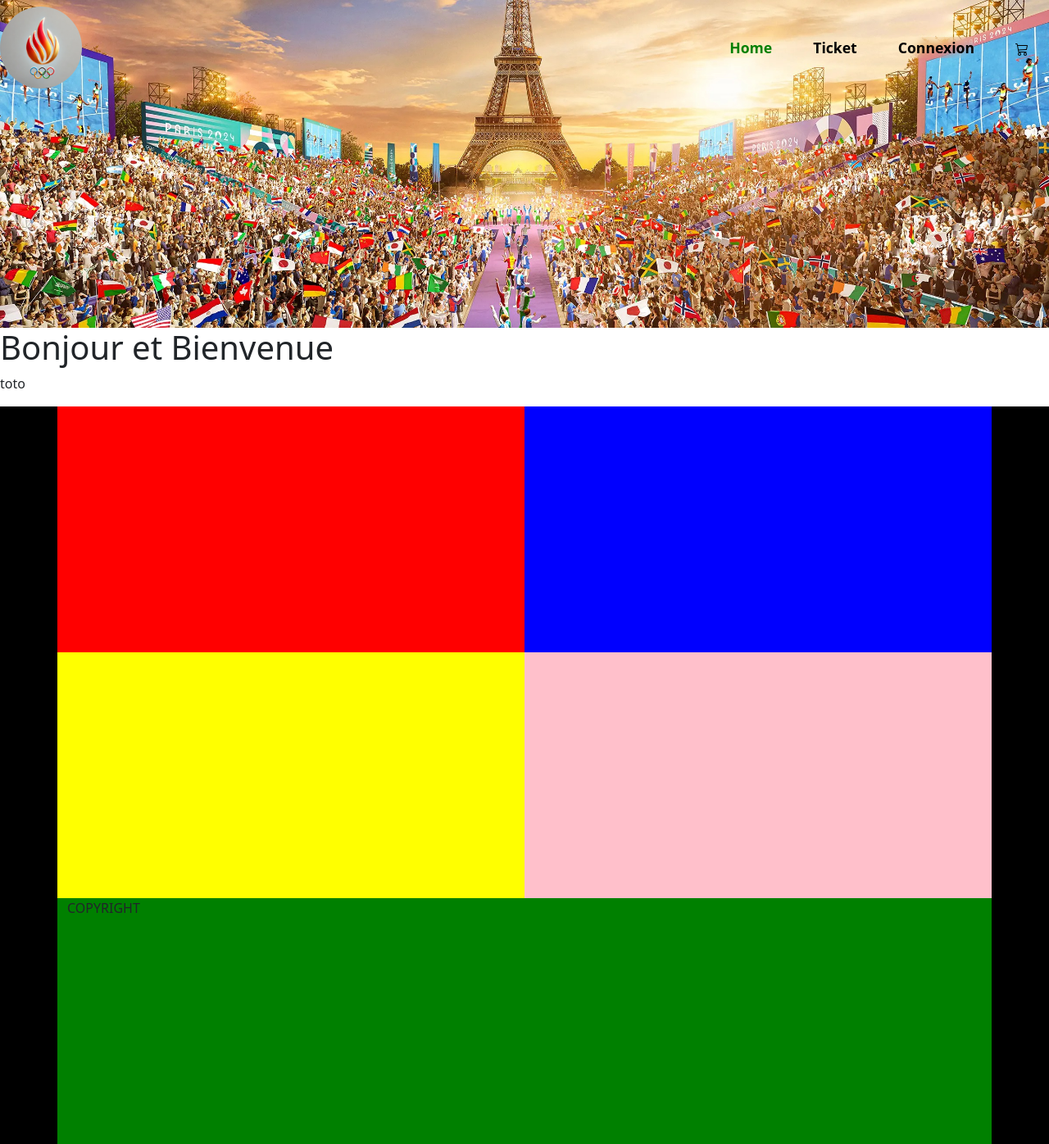
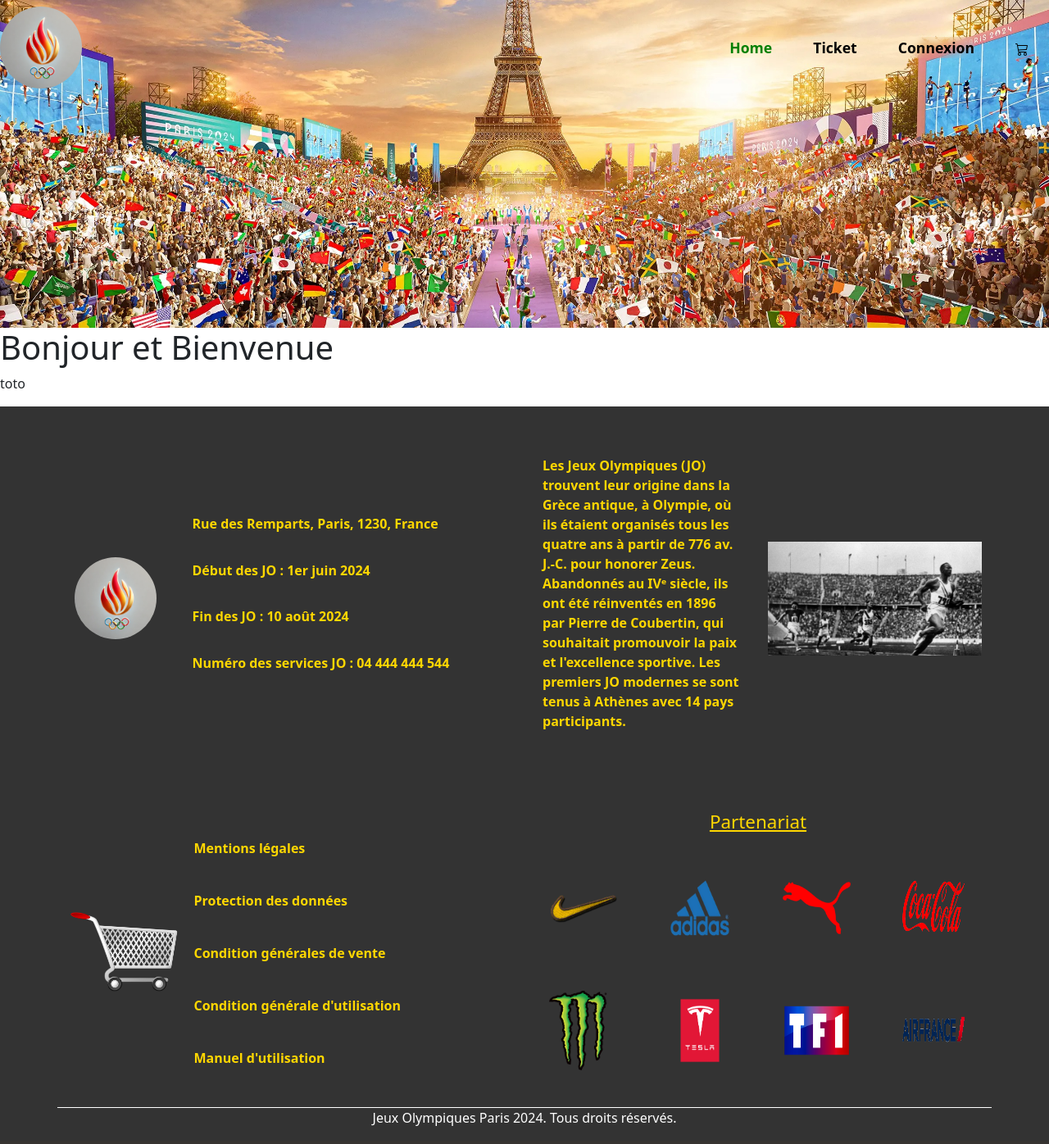
Before and after one commit to marca95/JO, a Django app: page / in a window 1280 px wide. Shown: the whole page at 82% size. After the commit the page ends 1374 px from the top, so only its background shows below. Run offline with Django 5.2, Linux system fonts and the light colour scheme.

Commit message:
design footer

```diff
--- a/sports/static/css/footer.css
+++ b/sports/static/css/footer.css
@@ -1,42 +1,111 @@
 footer {
   height: 100%;
   max-width: 100%;
-  background-color: black;
+  background-color: rgba(0, 0, 0, 0.8);
   display: flex;
   justify-content: center;
-  align-items: center;
+  align-content: center;
 }
 
-/* .row {
-  height: 200px;
-  align-content: center;
+.container {
+  padding-top: 50px;
+}
+
+.first_row{
+  margin-bottom: 60px;
+}
+
+section {
+  height: auto;
+  /* A REDEFINIR EN FONCTION DES TAILLES  */
+}
+
+.first_section {
+  height: 100%;
+  display: flex;
+  align-items: center;
+  justify-content: center;
+}
+
+.centring {
   display: flex;
   justify-content: center;
-  align-items: center;
-} */
-
-.presentation {
-  height: 300px;
-  background-color: red;
 }
 
-.history {
-  height: 300px;
-  background-color: blue;
+.main_logo{
+  width: 100px;
+  border-radius: 50%;
 }
 
-.condition {
-  height: 300px;
-  background-color: yellow;
+.address p {
+  margin-bottom: 0.8rem;
+  color: gold;
+  font-weight: 600;
+  padding: 10px;
+}
+
+.img_history {
+  width: 100%;
+}
+
+.condition{
+  display: flex;
+  flex-direction: column;
+  align-items: flex-start;
+}
+
+.condition a {
+  display: block;
+  position: relative;
+  text-decoration: none;
+  color: gold;
+  font-weight: 600;
+  margin: 20px 12px;
+}
+
+.condition a::before {
+  content: '';
+  position: absolute;
+  bottom: -1px;
+  left: 0;
+  width: 0%;
+  height: 1px;
+  background-color: gold;
+  transition: all 0.8s ;
+}
+
+.condition a:hover::before {
+  width: 100%;
+}
+
+.cart {
+  width: 150px;
 }
 
 .partner {
-  height: 300px;
-  background-color: pink;
+  padding: 15px;
+}
+
+.partner h5 {
+  text-transform: capitalize;
+  text-decoration: underline;
+  font-size: 1.4rem;
+  text-align: center;
+  color: gold;
+  margin-bottom: 20px;
+}
+
+.partner .row .partenership{
+  padding: 30px;
 }
 
 .copyright {
-  height: 300px;
+  height: auto;
   width: 100%;
-  background-color: green;
+  border-top: 1px solid white;
 }
+
+.copyright p {
+  color: white;
+  text-align: center;
+}
--- a/sports/static/css/header.css
+++ b/sports/static/css/header.css
@@ -1,6 +1,6 @@
 header {
   height: 400px;
-  width: 100vw;
+  max-width: 100%;
   background-image: url('../img/jo1.jpg');
   background-size: cover;
   background-repeat: no-repeat;
--- a/sports/templates/footer.html
+++ b/sports/templates/footer.html
@@ -1,24 +1,64 @@
 <footer>
   <div class="container">
-    <div class="row">
+    <div class="row first_row">
       <section class="col-6 presentation">
-
+        <div class="row first_section">
+          <div class="col-3 centring">
+            <img src="../static/img/icon.webp" alt="Flamme Olympique" class="main_logo">
+          </div>
+          <div class="col-9 address">
+            <p>Rue des Remparts, Paris, 1230, France</p>
+            <p>Début des JO : 1er juin 2024</p>
+            <p>Fin des JO : 10 août 2024</p>
+            <p>Numéro des services JO : 04 444 444 544</p>
+          </div>
+        </div>
       </section>
       <section class="col-6 history">
-
+        <div class="row first_section">
+          <div class="col-6 address">
+            <p>Les Jeux Olympiques (JO) trouvent leur origine dans la Grèce antique, à Olympie, où ils étaient organisés
+              tous les quatre ans à partir de 776 av. J.-C. pour honorer Zeus. Abandonnés au IVᵉ siècle, ils ont été
+              réinventés en 1896 par Pierre de Coubertin, qui souhaitait promouvoir la paix et l'excellence sportive.
+              Les premiers JO modernes se sont tenus à Athènes avec 14 pays participants.</p>
+          </div>
+          <div class="col-6">
+            <img src="../static/img/history.jpg" alt="Histoire des JO" class="img_history">
+          </div>
+        </div>
       </section>
     </div>
     <div class="row">
-      <section class="col-6 condition">
-
+      <section class="col-6">
+        <div class="row first_section">
+          <div class="col-3"><img src="../static/img/cart.png" alt="Panier d'achat" class='centring cart'></div>
+          <div class="col-9 condition">
+            <a href="#">Mentions légales</a>
+            <a href="#">Protection des données</a>
+            <a href="#">Condition générales de vente</a>
+            <a href="#">Condition générale d'utilisation</a>
+            <a href="#">Manuel d'utilisation</a>
+          </div>
+        </div>
       </section>
       <section class="col-6 partner">
+        <h5>Partenariat</h5>
+        <div class="row">
+          <img src="../static/img/nike.png" alt="Nike" class="col-3 partenership">
+          <img src="../static/img/adidas.png" alt="Adidas" class="col-3 partenership">
+          <img src="../static/img/puma.png" alt="Puma" class="col-3 partenership">
+          <img src="../static/img/coca.png" alt="Coca" class="col-3 partenership">
+          <img src="../static/img/monster.png" alt="Monster" class="col-3 partenership">
+          <img src="../static/img/tesla.png" alt="Tesla" class="col-3 partenership">
+          <img src="../static/img/tf1.png" alt="TF1" class="col-3 partenership">
+          <img src="../static/img/airFrance.png" alt="Air France" class="col-3 partenership">
+        </div>
 
       </section>
     </div>
     <div class="row">
       <section class="col copyright">
-        <p>COPYRIGHT</p>
+        <p>Jeux Olympiques Paris 2024. Tous droits réservés.</p>
       </section>
     </div>
   </div>
```
Also changed, not shown: sports/static/img/adidas.png (added), sports/static/img/airFrance.png (added), sports/static/img/cart.png (added), sports/static/img/coca.png (added), sports/static/img/history.jpg (added), sports/static/img/monster.png (added), sports/static/img/nike.png (added), sports/static/img/puma.png (added), sports/static/img/tesla.png (added), sports/static/img/tf1.png (added).
